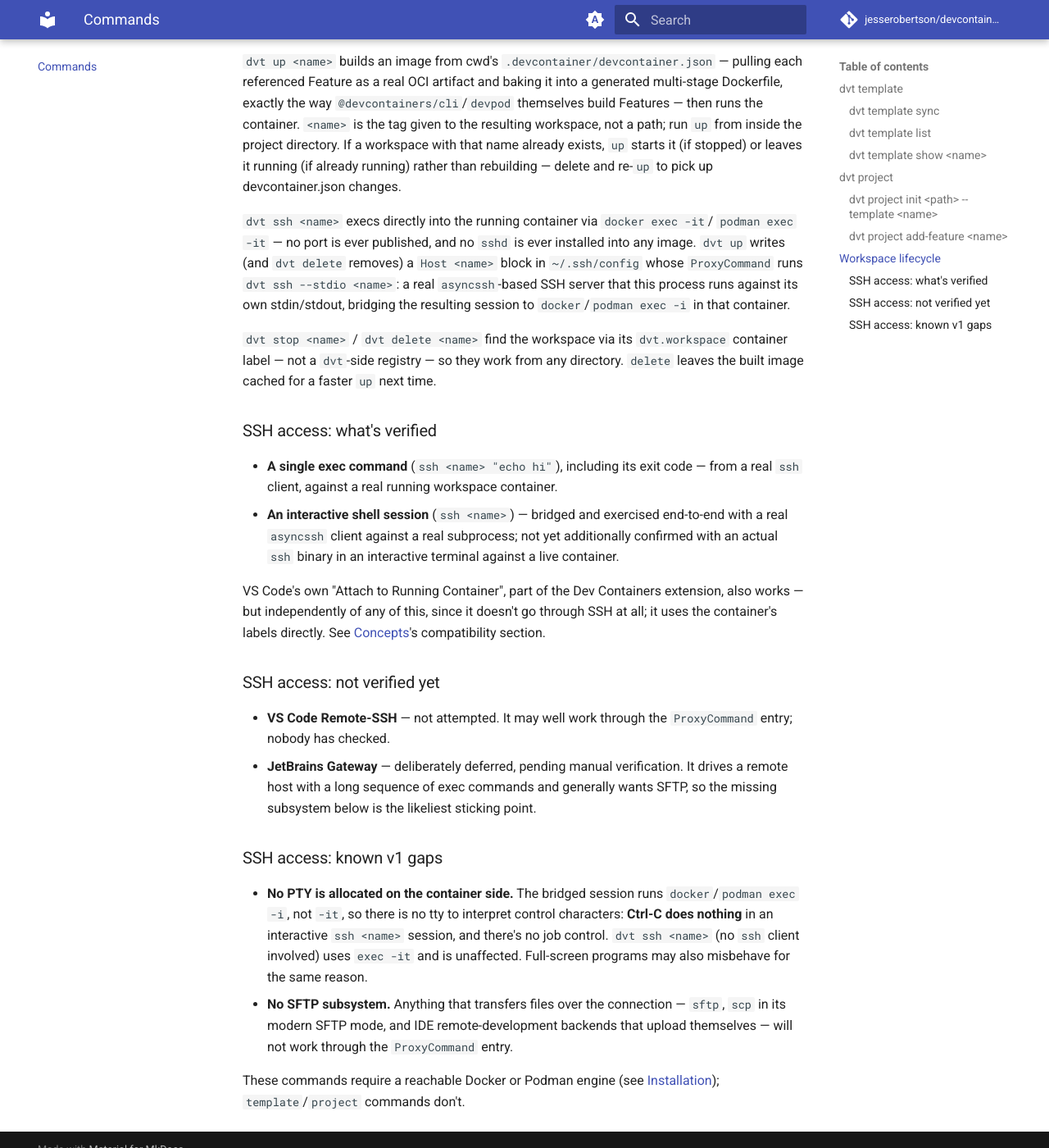
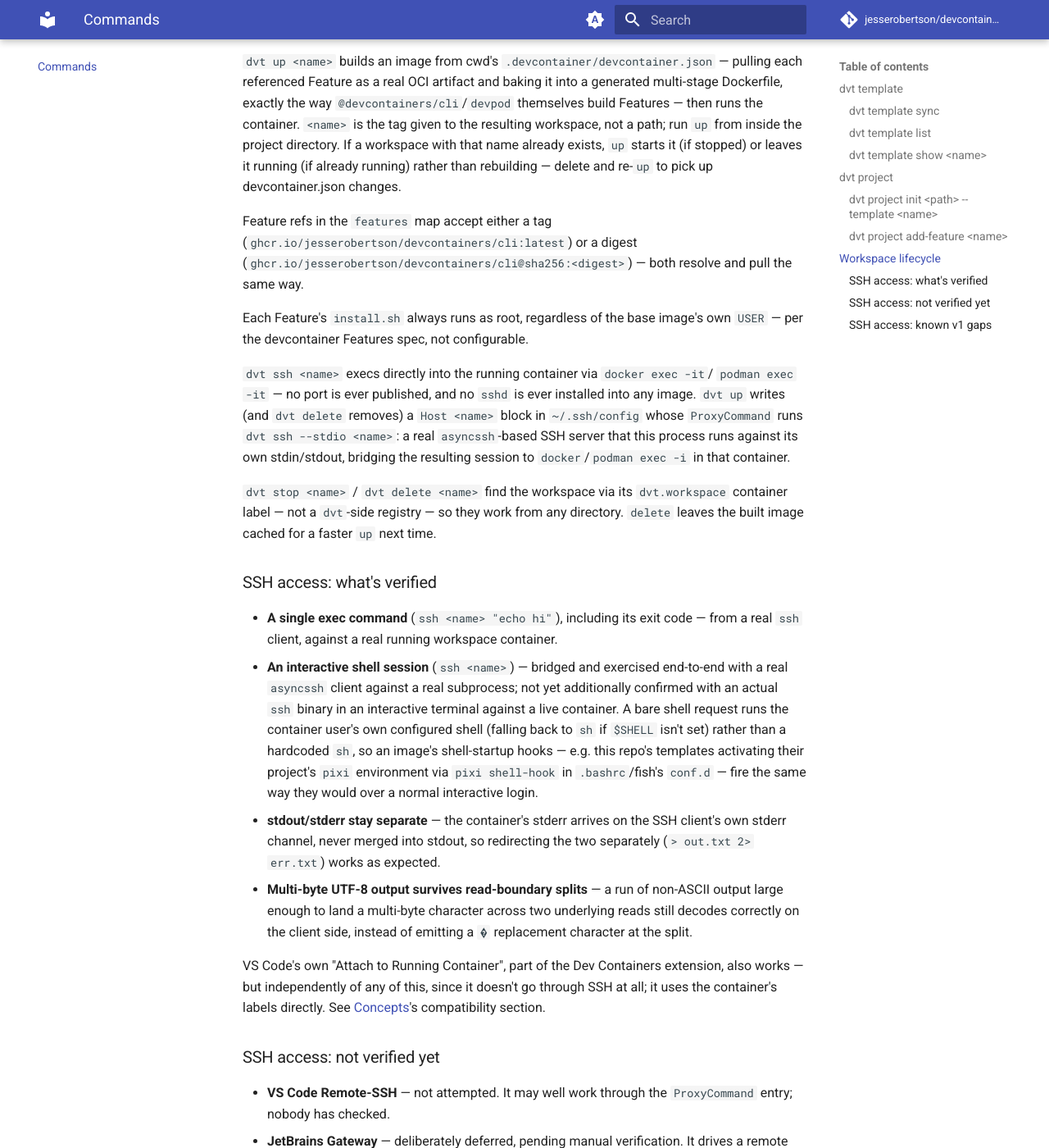
Before and after one commit to jesserobertson/devcontainers, an MkDocs documentation site: the page built from dvt/docs/content/commands.md, in a window 1280 px wide and 1400 px high, scrolled down 1251 px. Shown: the whole window at 82% size. Built offline with MkDocs 1.6.1 and Material for MkDocs 9.7.7, drawn with Linux system fonts in a browser that asks for light colours; comment, search, counter and statistics services are not loaded.

Commit message:
docs(dvt): document digest-pinned refs, Feature root install, SSH stream guarantees, and Podman-Windows machine/GPU behavior
Folds still-relevant, already-implemented-and-tested behavior that had no
reference documentation anywhere in docs/content: Feature refs accepting a
@sha256 digest as well as a tag, install.sh always running as root, the SSH
bridge's stdout/stderr separation and multi-byte-UTF-8 safety (both covered
by real tests in test_ssh_server.py), dvt ssh now running the container
user's own shell, and Podman-on-Windows machine auto-init/auto-start
(env vars and defaults) plus GPU/NVIDIA CDI support.

Co-Authored-By: Claude Sonnet 5 <noreply@anthropic.com>

```diff
--- a/dvt/docs/content/commands.md
+++ b/dvt/docs/content/commands.md
@@ -50,6 +50,14 @@ workspace with that name already exists, `up` starts it (if stopped) or leaves i
 running (if already running) rather than rebuilding — delete and re-`up` to pick up
 devcontainer.json changes.
 
+Feature refs in the `features` map accept either a tag
+(`ghcr.io/jesserobertson/devcontainers/cli:latest`) or a digest
+(`ghcr.io/jesserobertson/devcontainers/cli@sha256:<digest>`) — both resolve and
+pull the same way.
+
+Each Feature's `install.sh` always runs as root, regardless of the base image's
+own `USER` — per the devcontainer Features spec, not configurable.
+
 `dvt ssh <name>` execs directly into the running container via `docker exec -it`/
 `podman exec -it` — no port is ever published, and no `sshd` is ever installed
 into any image. `dvt up` writes (and `dvt delete` removes) a `Host <name>` block
@@ -69,7 +77,19 @@ container label — not a `dvt`-side registry — so they work from any director
 - **An interactive shell session** (`ssh <name>`) — bridged and exercised
   end-to-end with a real `asyncssh` client against a real subprocess; not yet
   additionally confirmed with an actual `ssh` binary in an interactive
-  terminal against a live container.
+  terminal against a live container. A bare shell request runs the container
+  user's own configured shell (falling back to `sh` if `$SHELL` isn't set)
+  rather than a hardcoded `sh`, so an image's shell-startup hooks — e.g. this
+  repo's templates activating their project's `pixi` environment via
+  `pixi shell-hook` in `.bashrc`/fish's `conf.d` — fire the same way they
+  would over a normal interactive login.
+- **stdout/stderr stay separate** — the container's stderr arrives on the
+  SSH client's own stderr channel, never merged into stdout, so redirecting
+  the two separately (`> out.txt 2> err.txt`) works as expected.
+- **Multi-byte UTF-8 output survives read-boundary splits** — a run of
+  non-ASCII output large enough to land a multi-byte character across two
+  underlying reads still decodes correctly on the client side, instead of
+  emitting a `�` replacement character at the split.
 
 VS Code's own "Attach to Running Container", part of the Dev Containers
 extension, also works — but independently of any of this, since it doesn't go
```
Also changed, not shown: dvt/docs/content/installation.md (+22 -0 lines).
